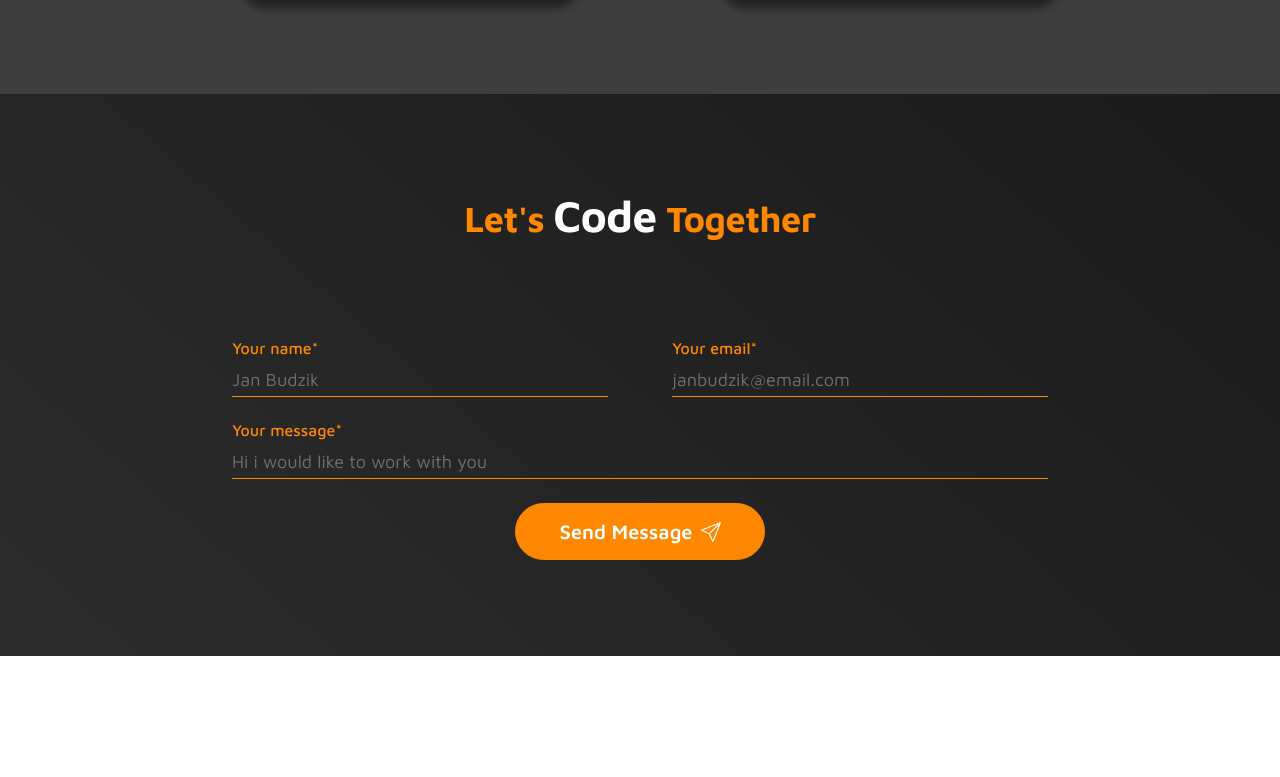
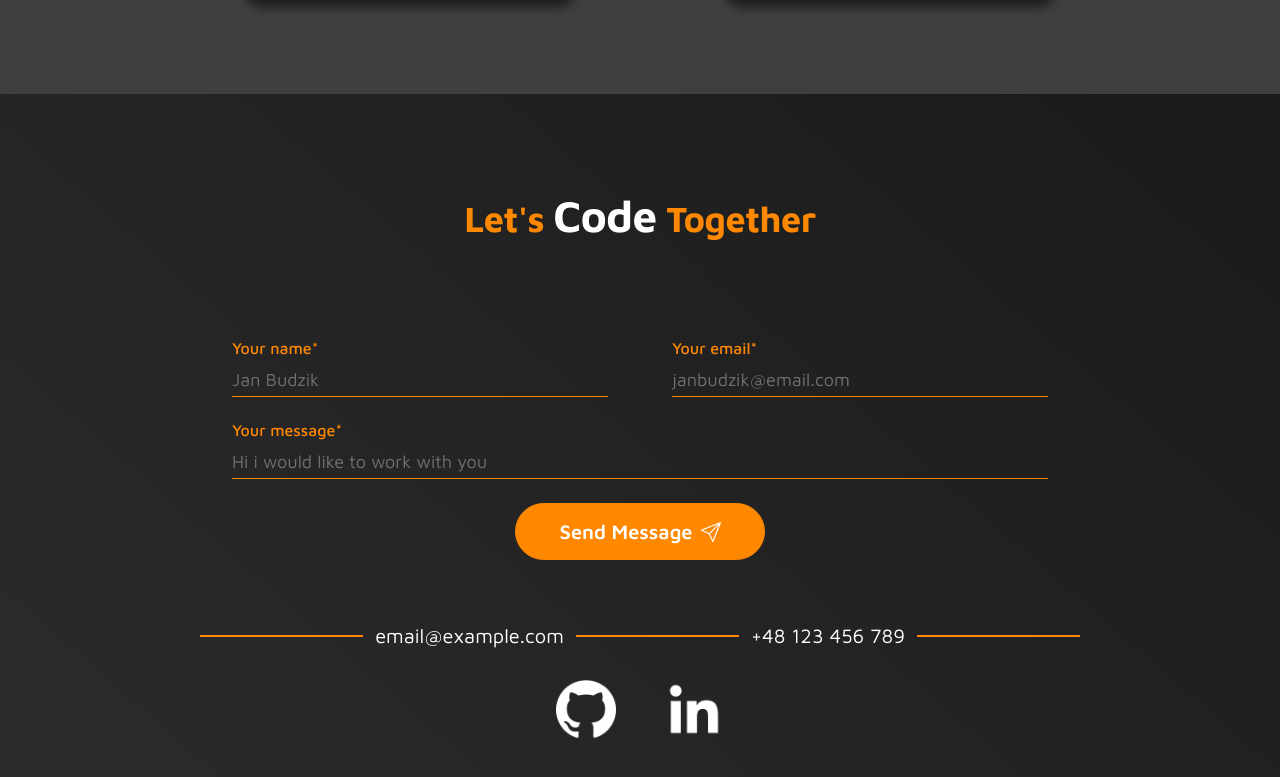
Before and after one commit to JakubLodonDev/Portfolio, a plain HTML site: page index.html in a window 1280 px wide. Shown: the part 4307-5084 px from the top of the page. Before the commit the page ends 4963 px from the top, so only its background shows below. Drawn offline with nearby package versions, Linux system fonts and the light colour scheme.

Commit message:
Create section contact

```diff
--- a/css/style.css
+++ b/css/style.css
@@ -522,6 +522,44 @@ body {
   width: 2rem;
 }
 
+/**************************/
+/* CONTACT SECTION */
+/**************************/
+
+.contact-section {
+  padding-top: 6.4rem;
+}
+
+.contact-bar {
+  display: flex;
+  justify-content: center;
+  align-items: center;
+  gap: 1.2rem;
+}
+
+.contact-info {
+  font-size: 2rem;
+  color: #fff;
+}
+
+.line {
+  flex-grow: 1;
+  height: 0.2rem;
+  background-color: #ff8800;
+}
+
+.social-media {
+  display: flex;
+  justify-content: center;
+  gap: 4.8rem;
+}
+
+.social-media img {
+  padding-top: 3.2em;
+  width: 6rem;
+  filter: invert(1);
+}
+
 /* HELPER/SETTINGS CLASSES */
 .center-text {
   text-align: center;
--- a/index.html
+++ b/index.html
@@ -339,6 +339,23 @@
           </form>
         </div>
       </section>
+
+      <section class="contact-section">
+        <div class="container contact-container">
+          <div class="contact-bar">
+            <span class="line"></span>
+            <span class="contact-info">email@example.com</span>
+            <span class="line"></span>
+            <span class="contact-info">+48 123 456 789</span>
+            <span class="line"></span>
+          </div>
+
+          <div class="social-media">
+            <a href="#"><img src="content/github.png" alt="" /></a>
+            <a href="#"><img src="content/linkedin.png" alt="" /></a>
+          </div>
+        </div>
+      </section>
     </footer>
   </body>
 </html>
```
Also changed, not shown: content/github.png (added), content/linkedin.png (added).
